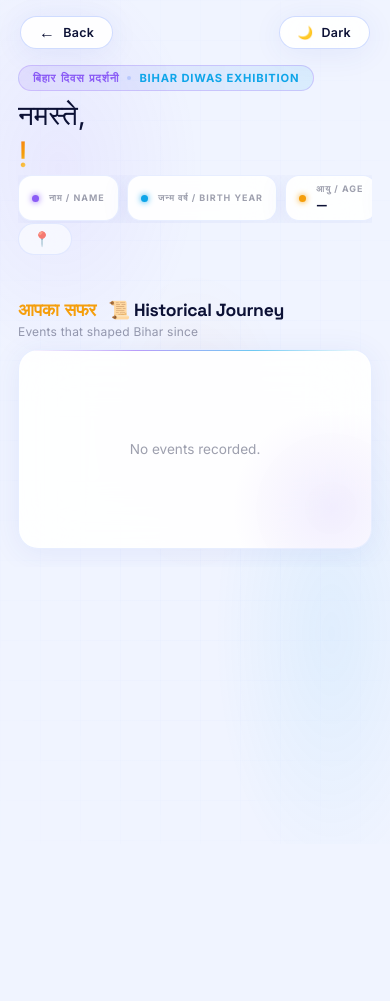
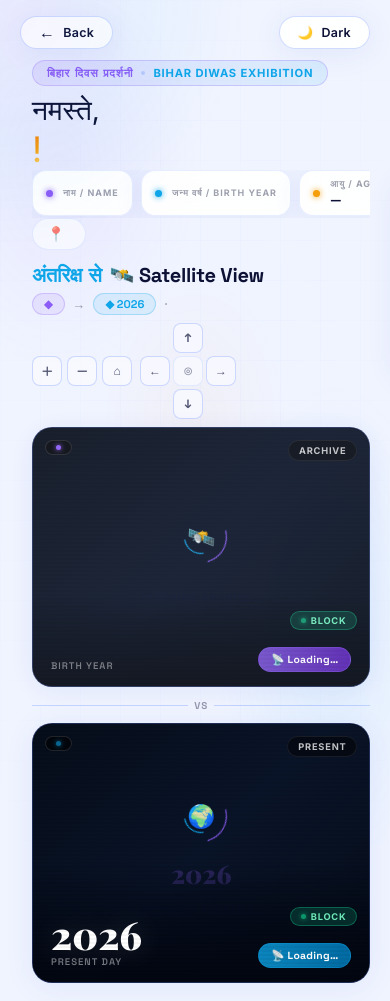
Before and after one commit to mihirisro17/bihar_day, a Flask app: template templates/result.html in a window 390 px wide. Before the commit the page ends 761 px from the top, so only its background shows below. Run offline with Flask 3, Linux system fonts and the light colour scheme; the template is opened without the code that fills it, so the values that code supplies are empty; some web fonts are replaced.

Commit message:
zoom and pan

```diff
--- a/templates/result.html
+++ b/templates/result.html
@@ -1450,7 +1450,7 @@
     }
 
     /* ═══ RESPONSIVE ═══ */
-    @media(max-width:1024px) {
+    @media (max-width: 1024px) {
 
       html,
       body {
@@ -1459,15 +1459,57 @@
         overflow-x: hidden;
       }
 
-      #page {
+      .page {
         grid-template-columns: 1fr;
         height: auto;
         padding: 18px;
         padding-top: 65px;
       }
 
-
-
+      /* FIX 1: left-column must not clip its children on mobile */
+      .left-column {
+        height: auto;
+        /* was: height: 100% → collapses flex children */
+        overflow: visible;
+        /* was: overflow: hidden → clips sat-section */
+      }
+
+      /* FIX 2: sat-section must not flex-grow into a zero-height parent */
+      .sat-section {
+        flex: none;
+        /* was: flex: 1 1 0 → collapses to 0 */
+        height: auto;
+        min-height: auto;
+      }
+
+      /* FIX 3: sat-grid needs explicit height (stacked vertically on mobile) */
+      .sat-grid {
+        flex: none;
+        height: auto;
+        grid-template-columns: 1fr;
+        /* stack cards vertically */
+        grid-template-rows: 260px 36px 260px;
+        /* card | divider | card */
+      }
+
+      /* FIX 4: divider becomes horizontal between stacked cards */
+      .sat-divider {
+        flex-direction: row;
+        width: 100%;
+        height: 36px;
+      }
+
+      .sat-div-line {
+        flex: 1;
+        width: auto;
+        height: 1px;
+      }
+
+      .sat-div-label {
+        writing-mode: horizontal-tb;
+      }
+
+      /* Timeline */
       .tl-section,
       .tl-card-outer,
       .tl-card {
@@ -1480,13 +1522,14 @@
       }
 
       .sat-card {
-        min-height: 230px;
-      }
-
-      #mouseGlow {
+        min-height: 260px;
+      }
+
+      .mouseGlow {
         display: none;
       }
     }
+
 
     .zoom-btns {
       display: flex;
@@ -1511,6 +1554,57 @@
       border-color: var(--teal);
       color: var(--teal);
       box-shadow: 0 0 10px var(--glow-t);
+    }
+
+    .sat-nav-controls {
+      display: flex;
+      align-items: center;
+      gap: 8px;
+      margin-top: 8px;
+      flex-wrap: wrap;
+    }
+
+    .sat-nav-row {
+      display: flex;
+      gap: 5px;
+    }
+
+    .sat-nav-dpad {
+      display: grid;
+      grid-template-columns: repeat(3, 30px);
+      grid-template-rows: repeat(3, 30px);
+      gap: 3px;
+    }
+
+    .sat-nav-btn {
+      width: 30px;
+      height: 30px;
+      border-radius: 8px;
+      border: 1px solid var(--border2);
+      background: var(--card2);
+      color: var(--txt2);
+      font-size: .75rem;
+      font-weight: 700;
+      cursor: pointer;
+      display: flex;
+      align-items: center;
+      justify-content: center;
+      transition: all .2s;
+      font-family: 'Space Grotesk', sans-serif;
+      padding: 0;
+    }
+
+    .sat-nav-btn:hover {
+      border-color: var(--teal);
+      color: var(--teal);
+      background: rgba(14, 165, 233, .12);
+      box-shadow: 0 0 10px var(--glow-t);
+    }
+
+    .sat-nav-btn-center {
+      border-color: var(--border);
+      color: var(--txt3);
+      font-size: .6rem;
     }
   </style>
 </head>
@@ -1635,10 +1729,27 @@
             </button>
           </div>
           {% endif %}
-          <div class="zoom-btns">
-            <button class="zoom-btn" onclick="zoomSat(1/1.5)">−</button>
-            <button class="zoom-btn" onclick="zoomSat(1.5)">＋</button>
+          <div class="sat-nav-controls">
+            <!-- Zoom -->
+            <div class="sat-nav-row">
+              <button class="sat-nav-btn" onclick="zoomSat(1.5)" title="Zoom In">＋</button>
+              <button class="sat-nav-btn" onclick="zoomSat(1/1.5)" title="Zoom Out">－</button>
+              <button class="sat-nav-btn" onclick="resetSatView()" title="Reset">⌂</button>
+            </div>
+            <!-- Pan -->
+            <div class="sat-nav-dpad">
+              <div></div>
+              <button class="sat-nav-btn" onclick="panSat(0,  1)">↑</button>
+              <div></div>
+              <button class="sat-nav-btn" onclick="panSat(-1, 0)">←</button>
+              <button class="sat-nav-btn sat-nav-btn-center" onclick="resetSatView()">◎</button>
+              <button class="sat-nav-btn" onclick="panSat( 1, 0)">→</button>
+              <div></div>
+              <button class="sat-nav-btn" onclick="panSat(0, -1)">↓</button>
+              <div></div>
+            </div>
           </div>
+
 
         </div>
 
@@ -2085,6 +2196,29 @@
       } catch (e) { console.warn('[PanchGeoJSON]', e); }
     }
 
+    /* ── Pan: dx/dy are -1/0/1 direction multipliers ── */
+    function panSat(dx, dy) {
+      if (!currentBbox) return;
+      // Step = 25% of current bbox size per click
+      const stepLng = (currentBbox.maxLng - currentBbox.minLng) * 0.25;
+      const stepLat = (currentBbox.maxLat - currentBbox.minLat) * 0.25;
+
+      currentBbox = {
+        minLng: currentBbox.minLng + dx * stepLng,
+        maxLng: currentBbox.maxLng + dx * stepLng,
+        minLat: currentBbox.minLat + dy * stepLat,
+        maxLat: currentBbox.maxLat + dy * stepLat
+      };
+
+      reloadSatImages(true); // keepBbox=true → don't recalculate from scope
+    }
+
+    /* ── Reset view back to scope default ── */
+    function resetSatView() {
+      reloadSatImages(false); // keepBbox=false → recalculates bbox from scope
+    }
+
+    /* ── Zoom: factor >1 = zoom in, <1 = zoom out ── */
     function zoomSat(factor) {
       if (!currentBbox) return;
       const cx = (currentBbox.minLng + currentBbox.maxLng) / 2;
@@ -2099,8 +2233,9 @@
         maxLat: cy + h / 2
       };
 
-      reloadSatImages(true); /* keepBbox=true → image reloads for new zoomed bbox */
-    }
+      reloadSatImages(true);
+    }
+
 
 
 
@@ -2300,7 +2435,8 @@
         border.setAttribute('stroke-dasharray', '10,6');
         /* ── FIX: style.filter not setAttribute ── */
         border.style.filter = 'drop-shadow(0 0 8px rgba(16,185,129,0.8))';
-        border.classList.add('animated-boundary-panch');
+        glowPath.style.opacity = '0.5';
+        glowPath.classList.add('animated-boundary-panch');
         svgEl.appendChild(border);
       } catch (e) { console.warn('[BboxRect]', e); }
     }
```
Also changed, not shown: templates/index.html (+14 -3 lines).
